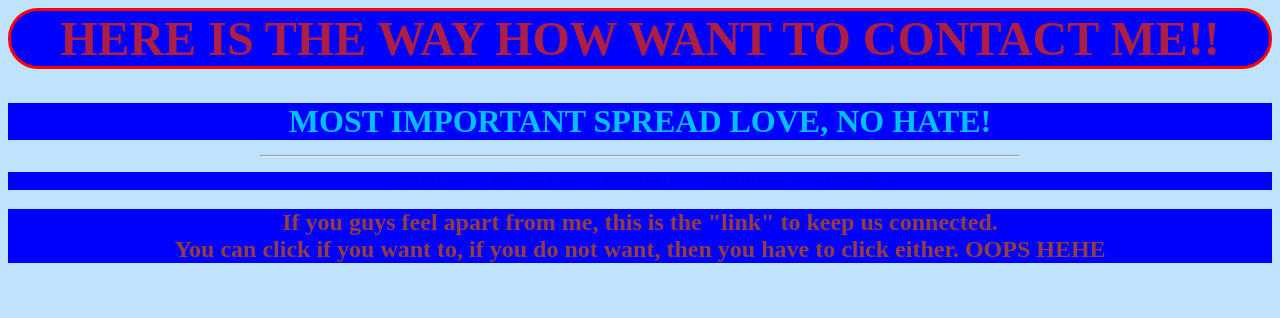
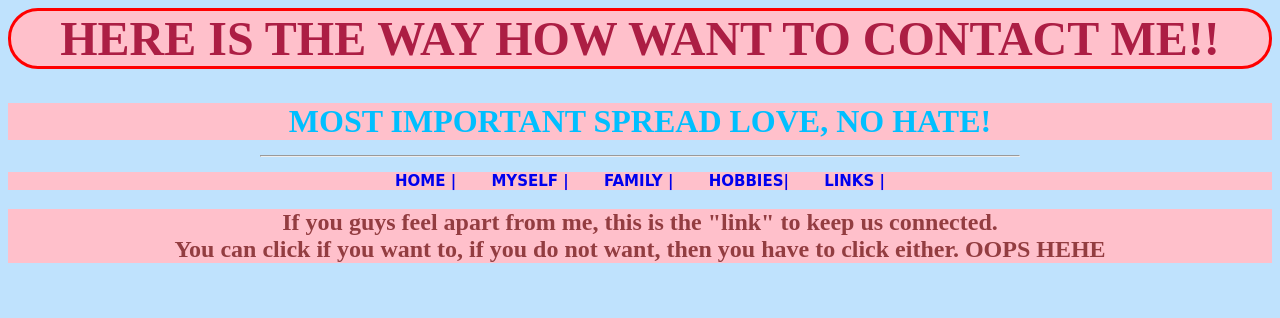
Before and after one commit to ainunammadiah/my-personal-portfolio, a plain HTML site: page link.html in a window 1280 px wide. Shown: the top 318 px of the page. Drawn offline with Linux system fonts and the light colour scheme; a web font is replaced by a local one.

Commit message:
Add files via upload

```diff
--- a/style.css
+++ b/style.css
@@ -6,7 +6,7 @@ body
 
 h1
 {
-	background-color:blue;
+	background-color:pink;
 	font-size: 50px;
 	color:red;
 	border: solid;
@@ -17,7 +17,7 @@ h1
 
 h2
 {
-	background-color:blue;
+	background-color:pink;
 	font-size: 15px;
 	color:pink;
 	font-family:'Niconne',cursive;
@@ -26,7 +26,7 @@ h2
 
 h3
 {
-	background-color: blue;
+	background-color: pink;
 	font-size:15px;
 	color:pink;
 	font-family:'Niconne',cursive;
@@ -34,7 +34,7 @@ h3
 
 h4
 {
-	background-color:blue;
+	background-color:pink;
 	font-size: 15px;
 	color:pink;
 	font-family:'Niconne',cursive;
```
